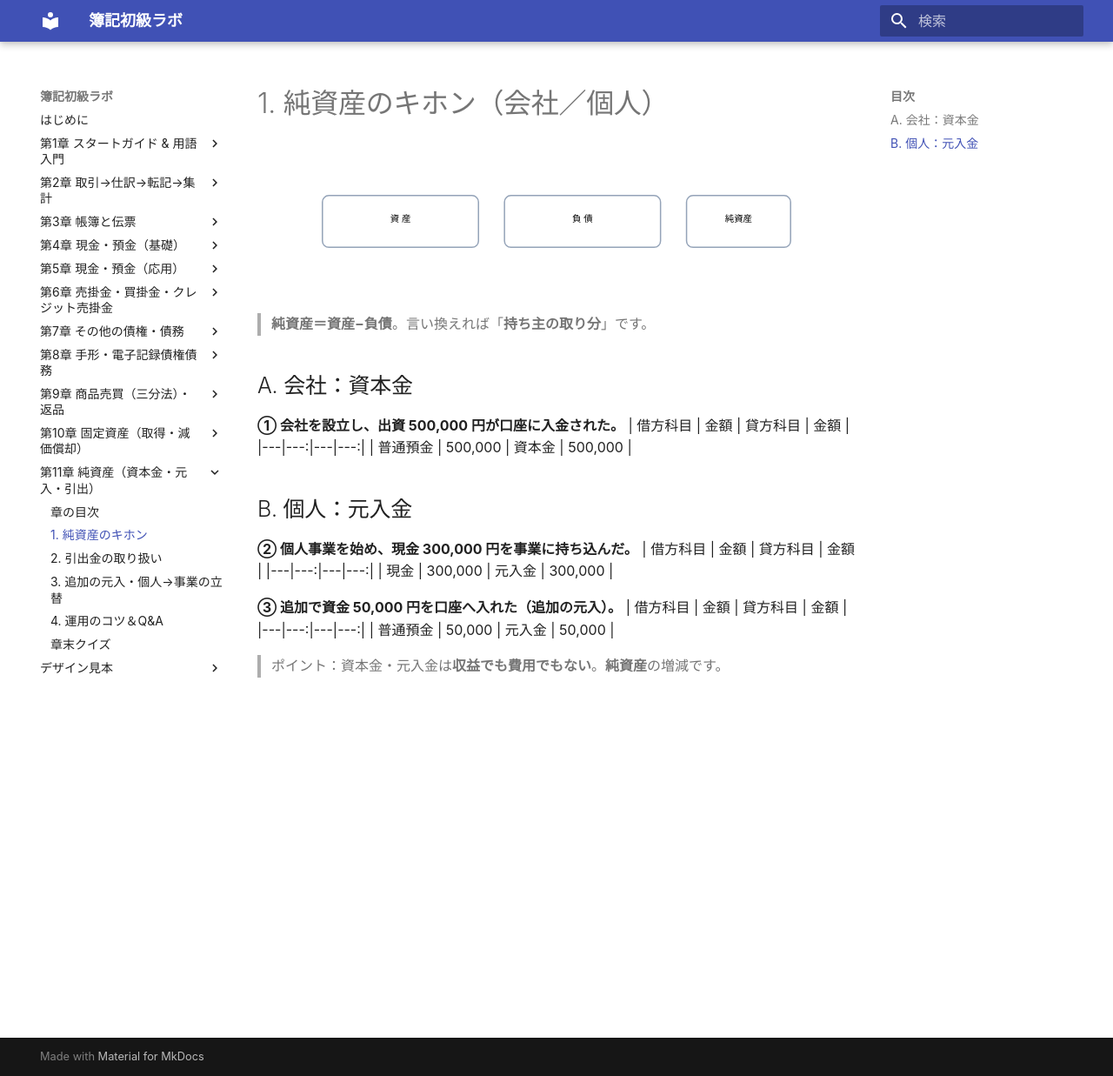
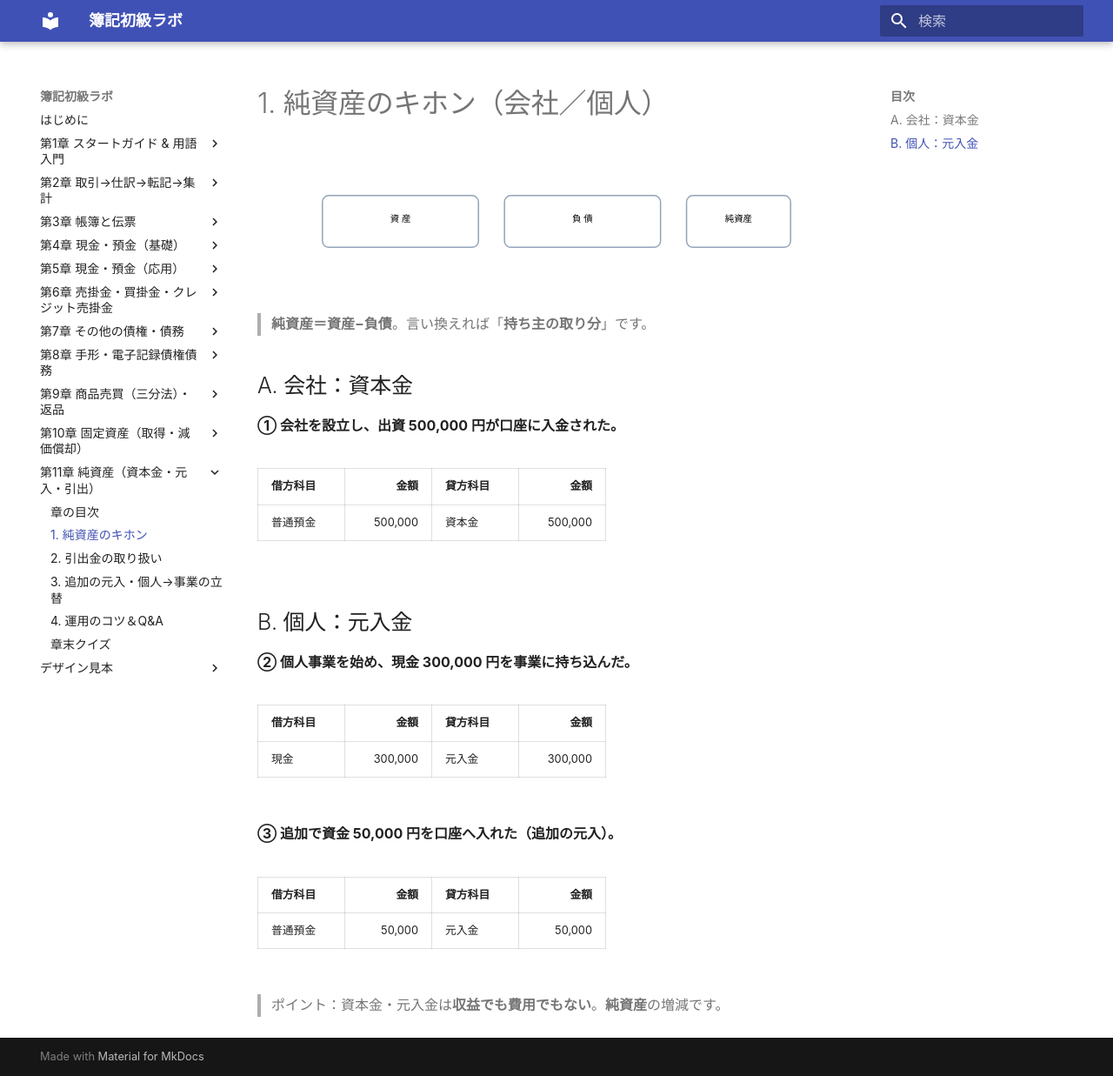
Before and after one commit to BuNo32/boki-shokyu, an MkDocs documentation site: the page built from content/ch11/01-equity-basics.md, in a window 1280 px wide and 1237 px high. Shown: the whole window at 87% size. Built offline with MkDocs 1.6.1 and Material for MkDocs 9.7.7, drawn with Linux system fonts in a browser that asks for light colours.

Commit message:
fix(ch11): ensure blank line before table blocks so Markdown renders tables correctly

```diff
--- a/content/ch11/01-equity-basics.md
+++ b/content/ch11/01-equity-basics.md
@@ -7,20 +7,23 @@
 ## A. 会社：資本金
 
 **① 会社を設立し、出資 500,000 円が口座に入金された。**
-| 借方科目 | 金額 | 貸方科目 | 金額 |
-|---|---:|---|---:|
-| 普通預金 | 500,000 | 資本金 | 500,000 |
+
+| 借方科目 |    金額 | 貸方科目 |    金額 |
+| -------- | ------: | -------- | ------: |
+| 普通預金 | 500,000 | 資本金   | 500,000 |
 
 ## B. 個人：元入金
 
 **② 個人事業を始め、現金 300,000 円を事業に持ち込んだ。**
-| 借方科目 | 金額 | 貸方科目 | 金額 |
-|---|---:|---|---:|
-| 現金 | 300,000 | 元入金 | 300,000 |
+
+| 借方科目 |    金額 | 貸方科目 |    金額 |
+| -------- | ------: | -------- | ------: |
+| 現金     | 300,000 | 元入金   | 300,000 |
 
 **③ 追加で資金 50,000 円を口座へ入れた（追加の元入）。**
-| 借方科目 | 金額 | 貸方科目 | 金額 |
-|---|---:|---|---:|
-| 普通預金 | 50,000 | 元入金 | 50,000 |
+
+| 借方科目 |   金額 | 貸方科目 |   金額 |
+| -------- | -----: | -------- | -----: |
+| 普通預金 | 50,000 | 元入金   | 50,000 |
 
 > ポイント：資本金・元入金は<strong>収益でも費用でもない</strong>。**純資産**の増減です。
```
Also changed, not shown: content/ch11/02-owner-drawings.md (+12 -9 lines), content/ch11/03-additional-capital.md (+8 -6 lines).
